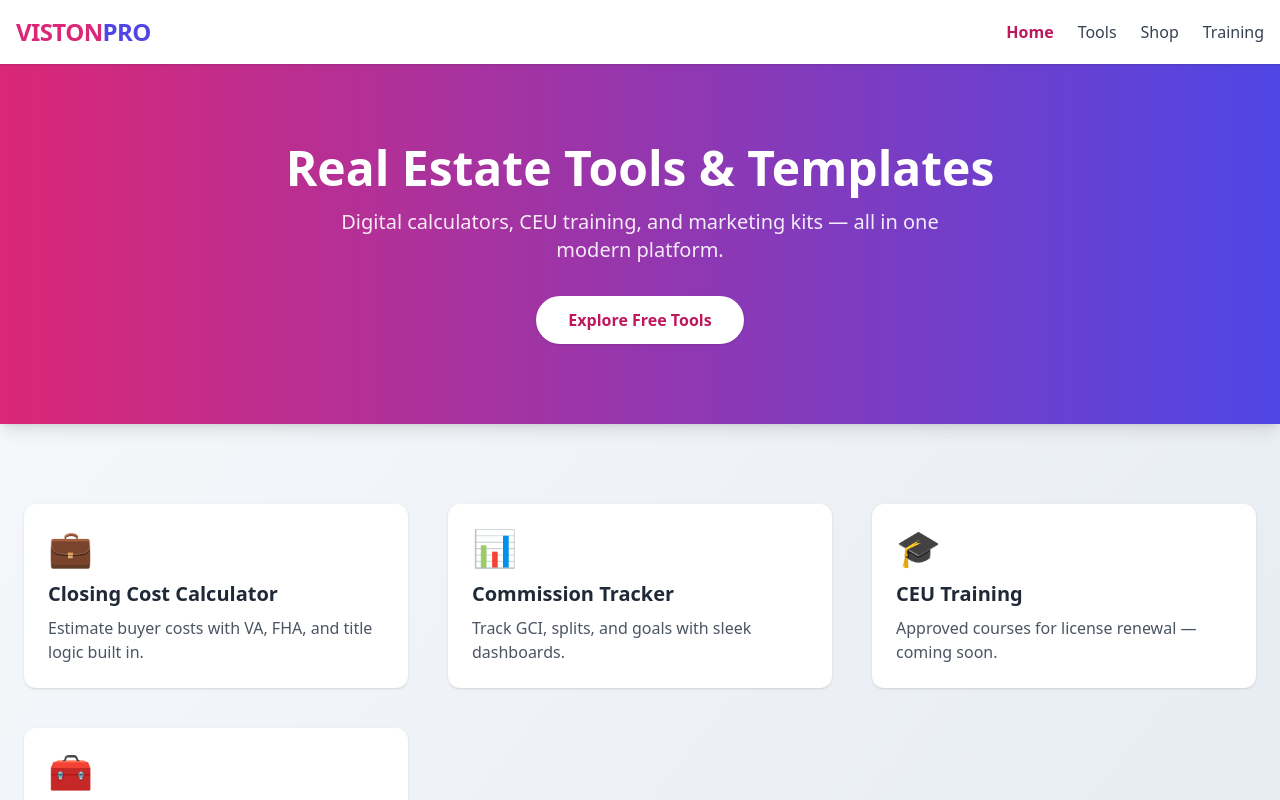
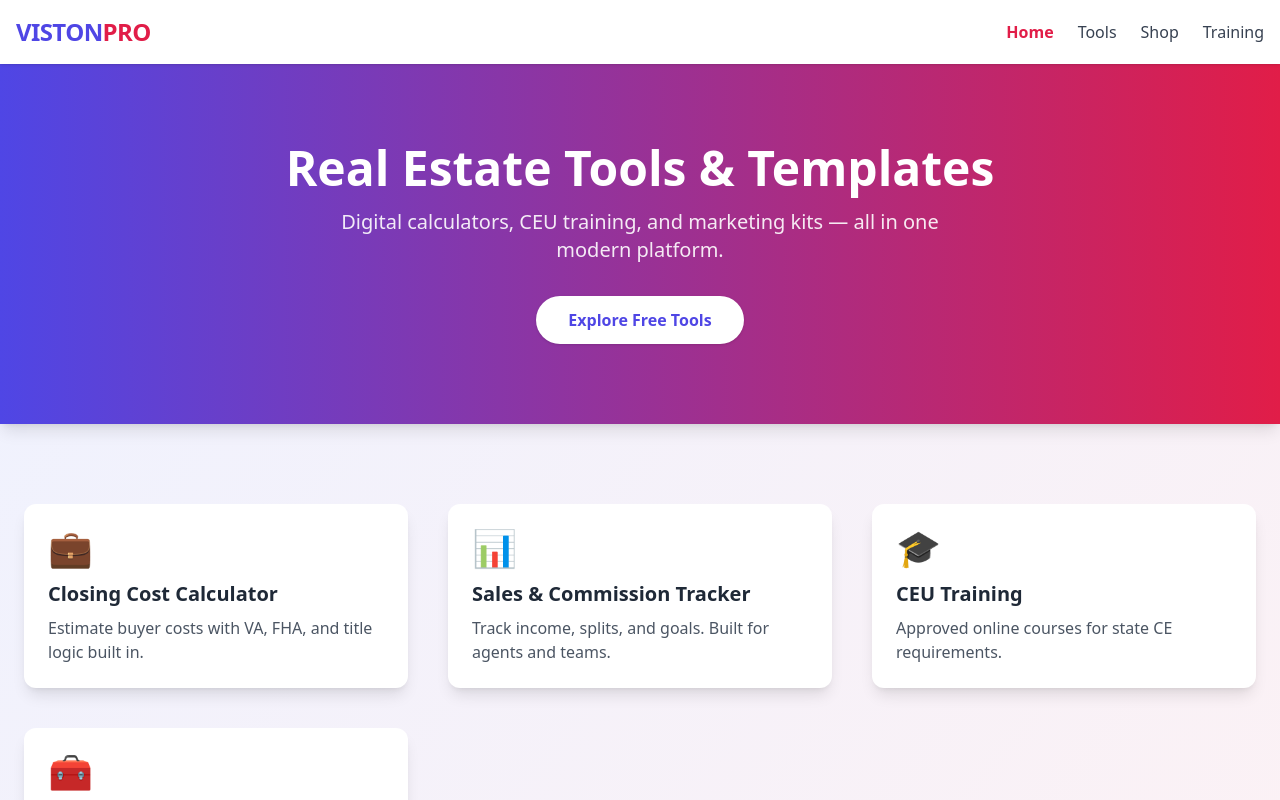
Before and after one commit to VistonPro/VistonPro-site, a React (Vite) app: page / in a window 1280 px wide. Shown: the top 800 px of the page. Built offline with nearby package versions, Linux system fonts and the light colour scheme.

Commit message:
Update Homepage with modern header and matching brand colors

```diff
--- a/src/Homepage.jsx
+++ b/src/Homepage.jsx
@@ -12,17 +12,48 @@ const Homepage = () => {
     { label: "Training", path: "/training" },
   ];
 
+  const cards = [
+    {
+      icon: "💼",
+      title: "Closing Cost Calculator",
+      desc: "Estimate buyer costs with VA, FHA, and title logic built in.",
+      link: "/tools",
+    },
+    {
+      icon: "📊",
+      title: "Sales & Commission Tracker",
+      desc: "Track income, splits, and goals. Built for agents and teams.",
+      link: "/tools",
+    },
+    {
+      icon: "🎓",
+      title: "CEU Training",
+      desc: "Approved online courses for state CE requirements.",
+      link: "/training",
+    },
+    {
+      icon: "🧰",
+      title: "Marketing Templates",
+      desc: "Editable real estate flyers, postcards & listing kits.",
+      link: "/shop",
+    },
+  ];
+
   return (
-    <div className="min-h-screen bg-gradient-to-br from-slate-50 to-slate-200 text-gray-800">
+    <div className="min-h-screen bg-gradient-to-br from-indigo-50 to-rose-50 text-gray-800">
       <nav className="bg-white shadow p-4 sticky top-0 z-50">
         <div className="max-w-7xl mx-auto flex justify-between items-center">
-          <Link to="/" className="text-2xl font-extrabold text-pink-600 tracking-tight">VISTON<span className="text-indigo-600">PRO</span></Link>
+          <Link to="/" className="text-2xl font-extrabold text-indigo-600 tracking-tight">VISTON<span className="text-rose-600">PRO</span></Link>
           <div className="hidden md:flex space-x-6">
             {navLinks.map(link => (
               <Link
                 key={link.path}
                 to={link.path}
-                className={`hover:text-pink-600 transition font-medium ${location.pathname === link.path ? "text-pink-700 font-semibold" : "text-gray-700"}`}
+                className={`hover:text-rose-600 transition font-medium ${
+                  location.pathname === link.path
+                    ? "text-rose-600 font-semibold"
+                    : "text-gray-700"
+                }`}
               >
                 {link.label}
               </Link>
@@ -41,7 +72,7 @@ const Homepage = () => {
               <Link
                 key={link.path}
                 to={link.path}
-                className="block text-gray-700 hover:text-pink-600"
+                className="block text-gray-700 hover:text-rose-600"
                 onClick={() => setMobileMenuOpen(false)}
               >
                 {link.label}
@@ -51,14 +82,14 @@ const Homepage = () => {
         )}
       </nav>
 
-      <header className="bg-gradient-to-r from-pink-600 to-indigo-600 text-white py-20 px-4 text-center shadow-lg">
+      <header className="bg-gradient-to-r from-indigo-600 to-rose-600 text-white py-20 px-4 text-center shadow-lg">
         <h1 className="text-5xl font-extrabold mb-4">Real Estate Tools & Templates</h1>
         <p className="text-xl opacity-90 max-w-2xl mx-auto">
           Digital calculators, CEU training, and marketing kits — all in one modern platform.
         </p>
         <Link
           to="/tools"
-          className="inline-block mt-8 px-8 py-3 bg-white text-pink-700 font-semibold rounded-full shadow hover:scale-105 transition-transform"
+          className="inline-block mt-8 px-8 py-3 bg-white text-indigo-600 font-semibold rounded-full shadow hover:scale-105 transition-transform"
         >
           Explore Free Tools
         </Link>
@@ -66,36 +97,11 @@ const Homepage = () => {
 
       <main className="max-w-7xl mx-auto px-6 py-20">
         <section className="grid md:grid-cols-3 gap-10 text-center">
-          {[
-            {
-              icon: "💼",
-              title: "Closing Cost Calculator",
-              desc: "Estimate buyer costs with VA, FHA, and title logic built in.",
-              link: "/tools"
-            },
-            {
-              icon: "📊",
-              title: "Commission Tracker",
-              desc: "Track GCI, splits, and goals with sleek dashboards.",
-              link: "/tools"
-            },
-            {
-              icon: "🎓",
-              title: "CEU Training",
-              desc: "Approved courses for license renewal — coming soon.",
-              link: "/training"
-            },
-            {
-              icon: "🧰",
-              title: "Marketing Templates",
-              desc: "Editable real estate flyers, postcards & listing kits.",
-              link: "/shop"
-            }
-          ].map((card, i) => (
+          {cards.map((card, i) => (
             <Link
               to={card.link}
               key={i}
-              className="bg-white p-6 rounded-xl shadow hover:shadow-xl transition block text-left"
+              className="bg-white p-6 rounded-xl shadow-lg hover:shadow-xl transition block text-left"
             >
               <div className="text-4xl mb-3">{card.icon}</div>
               <h2 className="text-xl font-bold mb-2">{card.title}</h2>
@@ -105,7 +111,7 @@ const Homepage = () => {
         </section>
 
         <section className="bg-white mt-24 text-center py-16 px-6 rounded-3xl shadow-xl">
-          <h2 className="text-3xl font-extrabold mb-4 text-pink-700">🚀 CEU Expansion Coming Soon</h2>
+          <h2 className="text-3xl font-extrabold mb-4 text-indigo-700">🚀 CEU Expansion Coming Soon</h2>
           <p className="text-lg text-gray-700 mb-6 max-w-xl mx-auto">
             We’re expanding CEU support to TX, CA, FL, NY and more. Join the early access list.
           </p>
@@ -113,11 +119,11 @@ const Homepage = () => {
             <input
               type="email"
               placeholder="Enter your email"
-              className="flex-1 px-4 py-3 border border-gray-300 rounded-lg focus:outline-none focus:ring-2 focus:ring-pink-500"
+              className="flex-1 px-4 py-3 border border-gray-300 rounded-lg focus:outline-none focus:ring-2 focus:ring-indigo-500"
             />
             <button
               type="submit"
-              className="bg-pink-600 text-white px-6 py-3 rounded-lg hover:bg-pink-700 transition"
+              className="bg-indigo-600 text-white px-6 py-3 rounded-lg hover:bg-indigo-700 transition"
             >
               Notify Me
             </button>
```
